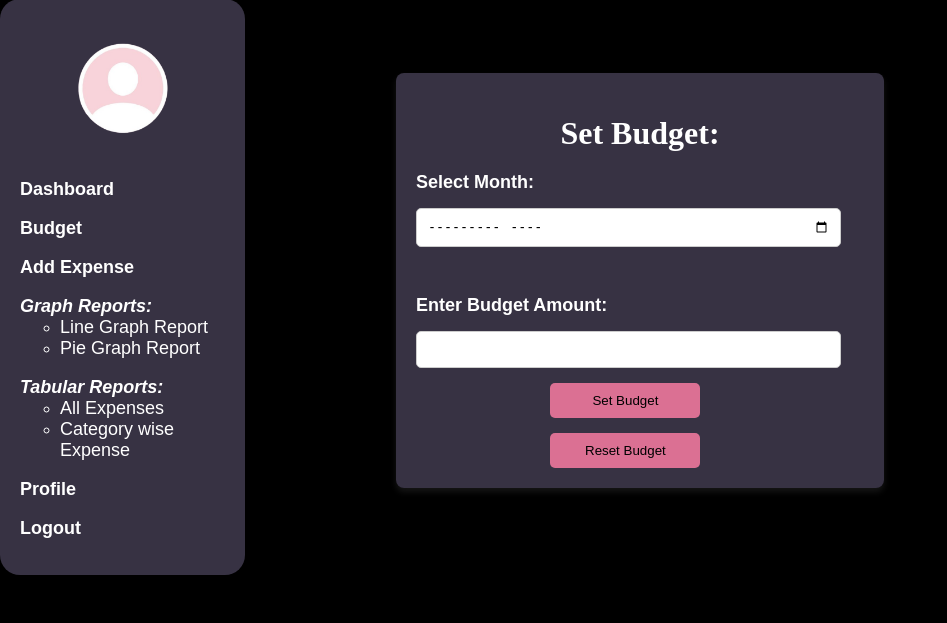
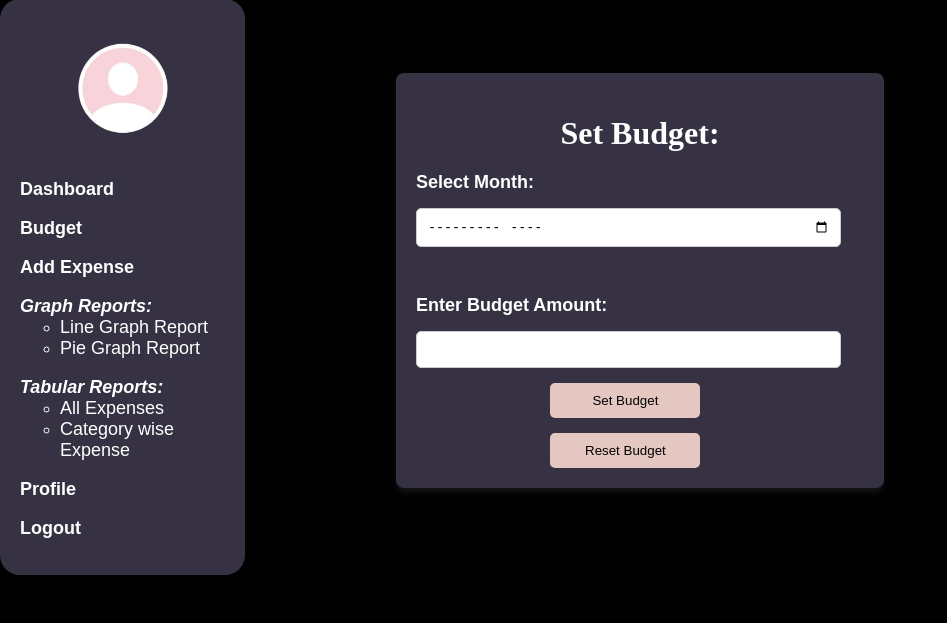
Before and after one commit to adityashahgithub/FiscalPoint, a PHP site: page /Frontend/setbudget.php in a window 1280 px wide. Shown: the part 177-800 px from the top of the page, without its empty margins (0-947 px from the left). Run offline with PHP 8.4, Linux system fonts and the light colour scheme; a user stored in the database is signed in.

Commit message:
button colours

```diff
--- a/Frontend/css/setbudget.css
+++ b/Frontend/css/setbudget.css
@@ -105,7 +105,7 @@ select, input[type="month"] {
 }
 .set-budget-btn {
     padding: 10px;
-    background-color: palevioletred;
+    background-color:#E5C7C2;
     color: black;
     border: none;
     border-radius: 5px;
@@ -114,13 +114,10 @@ select, input[type="month"] {
     margin-left: 30%;
 }
 
-.set-budget-btn:hover {
-    background-color: rgb(167, 62, 97);
-}
 
 .reset-budget-btn {
     padding: 10px;
-    background-color: palevioletred;
+    background-color: #E5C7C2;
     color: black;
     border: none;
     border-radius: 5px;
--- a/Frontend/linegraph.php
+++ b/Frontend/linegraph.php
@@ -16,6 +16,10 @@ $username = "root";
 $password = "";
 $dbname = "FiscalPoint";
 
+$conn = new mysqli($servername, $username, $password, $dbname);
+if ($conn->connect_error) {
+    die("Database connection failed: " . $conn->connect_error);
+}
 
 // Fetch User Details
 $sql_user = "SELECT Uname FROM User WHERE Uid = ?";
```
